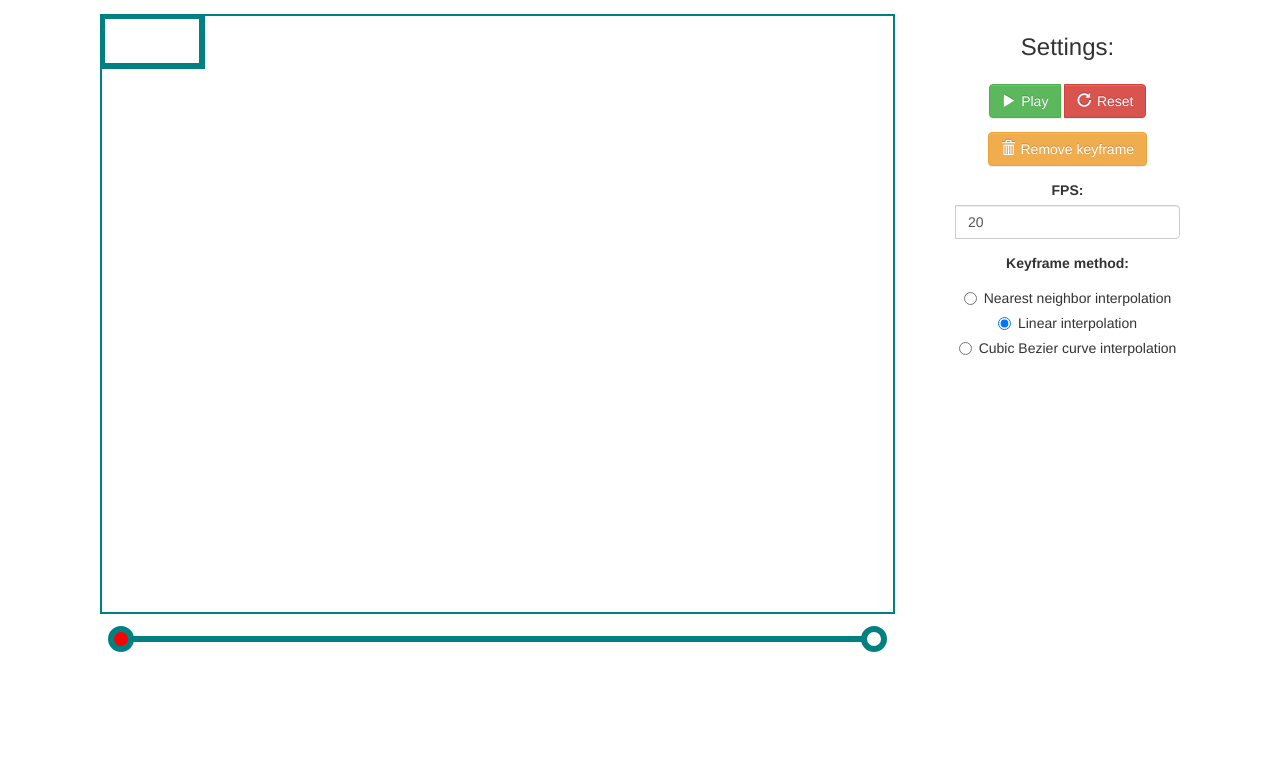
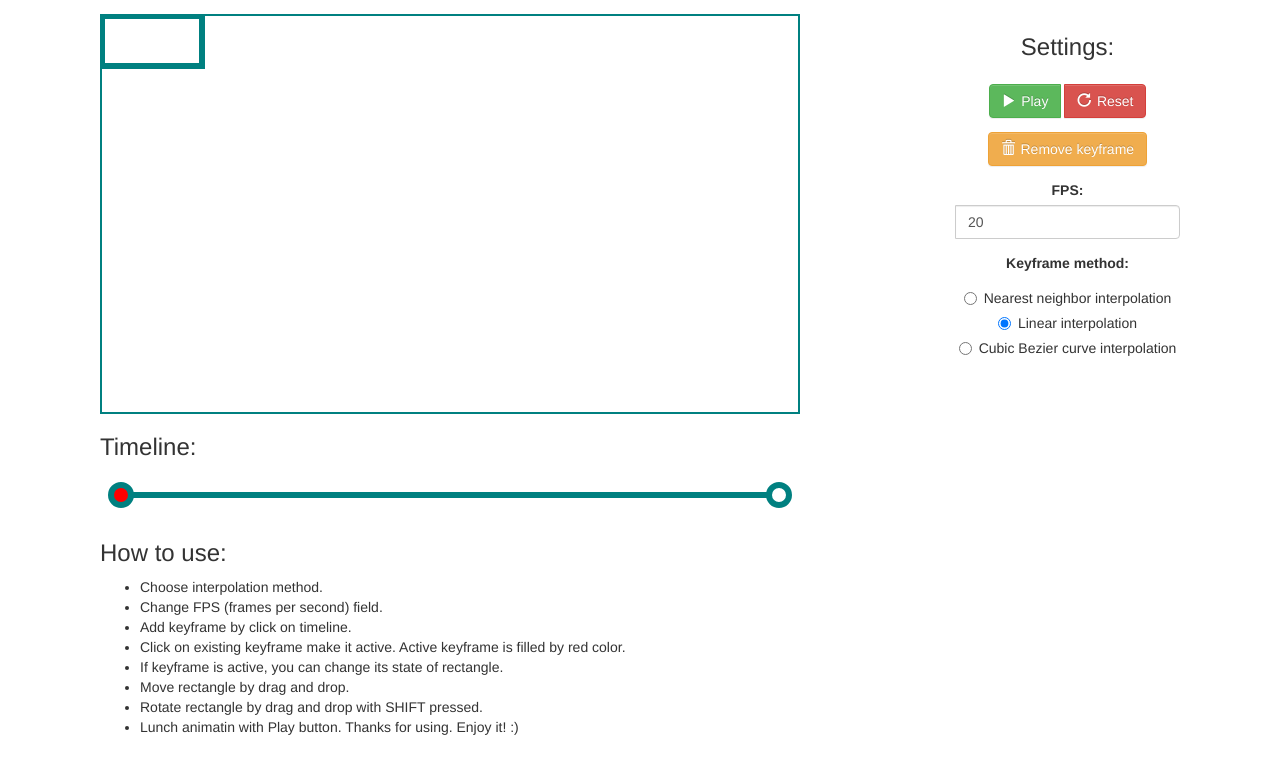
Before and after one commit to Trungi/modelling-c01, a plain HTML site: page index.html in a window 1280 px wide. Drawn offline with nearby package versions, Linux system fonts and the light colour scheme.

Commit message:
napisane poznamky

```diff
--- a/index.html
+++ b/index.html
@@ -28,7 +28,21 @@
 					<div id="screen"></div>
 				</div>
 				<div class="col-md-12" id="timeline-wrapper">
+					<h3>Timeline:</h3>
 					<div id="timelineNonDate"></div>
+				</div>
+				<div class="col-md-12" id="timeline-wrapper">
+					<h3>How to use:</h3>
+					<ul>
+						<li>Choose interpolation method.</li>
+						<li>Change FPS (frames per second) field.</li>
+						<li>Add keyframe by click on timeline.</li>
+						<li>Click on existing keyframe make it active. Active keyframe is filled by red color.</li>
+						<li>If keyframe is active, you can change its state of rectangle.</li>
+						<li>Move rectangle by drag and drop.</li>
+						<li>Rotate rectangle by drag and drop with SHIFT pressed.</li>
+						<li>Lunch animatin with Play button. Thanks for using. Enjoy it! :)</li>
+					</ul>
 				</div>
 			</div>
 			<div class="col-md-3 align-center" id="side-control-panel">
--- a/js/main.js
+++ b/js/main.js
@@ -7,14 +7,14 @@ $( document ).ready(function() {
 		interpoltaionMethod: 'linear',
 		activeKeyframeIndex: 0,
 		screen: {
-			width: $('#screen-wrapper').width(),
-			height: $(window).height() - 200,
+			width: 700,
+			height: 400,
 			id: '#screen',
 			recWidth: 100,
 			recHeight: 50,
 		},
 		timeline: {
-			width: $('#screen-wrapper').width(),
+			width: 700,
 			height: 50,
 			radius: 10,
 			lineWidth: 6,
```
